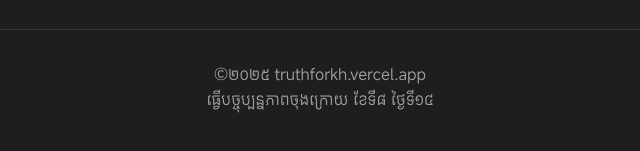
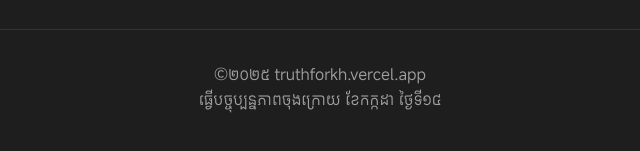
Before and after one commit to rith-devx/TrustSource-kh-code, a plain HTML site: page index.html in a window 1280 px wide. Shown: the part 2179-2330 px from the top of the page, 320-960 px from the left. Drawn offline with Linux system fonts and the light colour scheme; files whose address does not match are found by name.

Commit message:
Update index.html

```diff
--- a/index.html
+++ b/index.html
@@ -165,7 +165,7 @@
 
         <!-- Footer Bottom -->
         <div class="copyright">
-            <p>&copy;២០២៥ truthforkh.vercel.app<br>ធ្វើបច្ចុប្បន្នភាពចុងក្រោយ ខែទី៨ ថ្ងៃទី១៤</p>
+            <p>&copy;២០២៥ truthforkh.vercel.app<br>ធ្វើបច្ចុប្បន្នភាពចុងក្រោយ ខែកក្កដា ថ្ងៃទី១៤</p>
         </div>
     </footer>
 </body>
```
